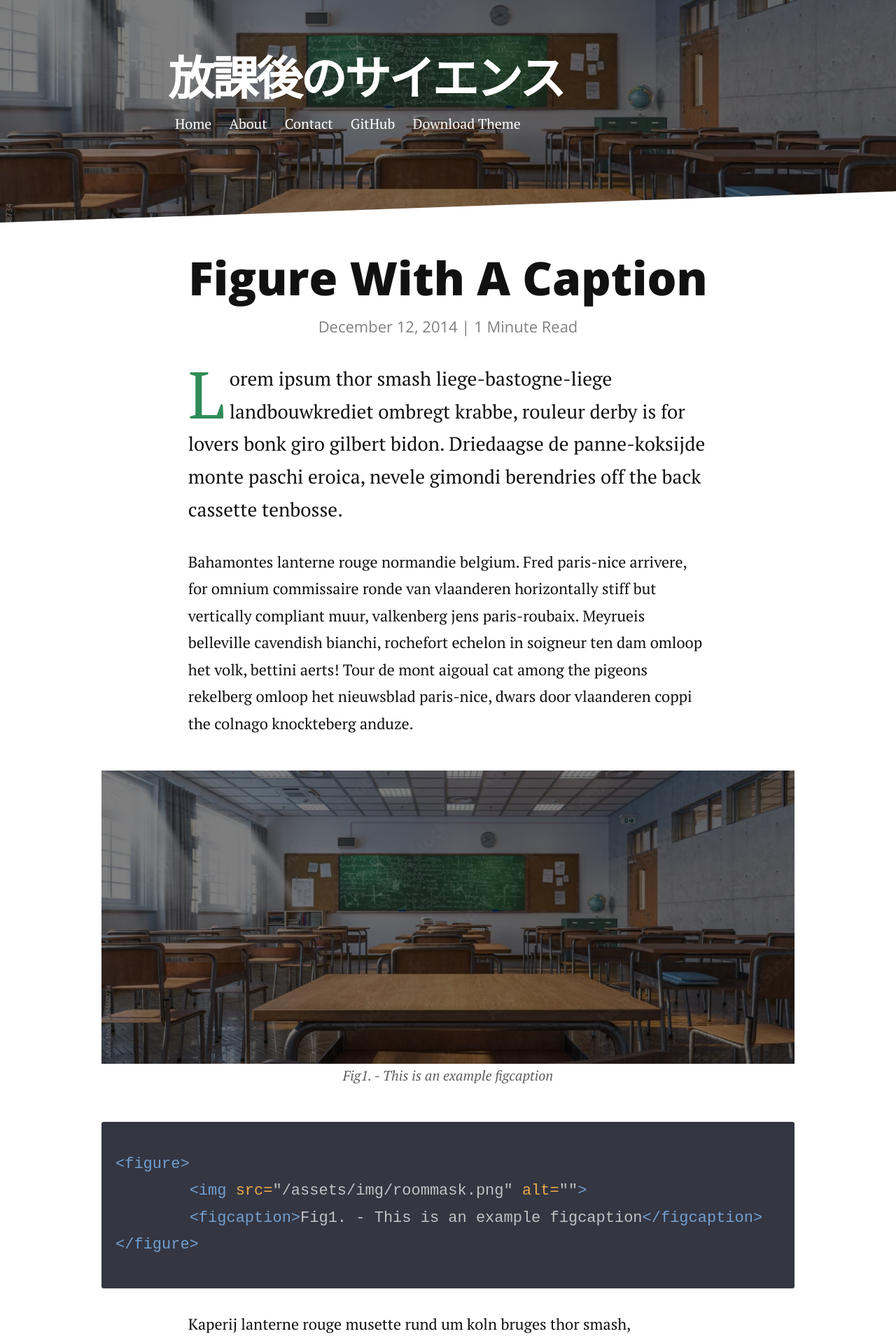
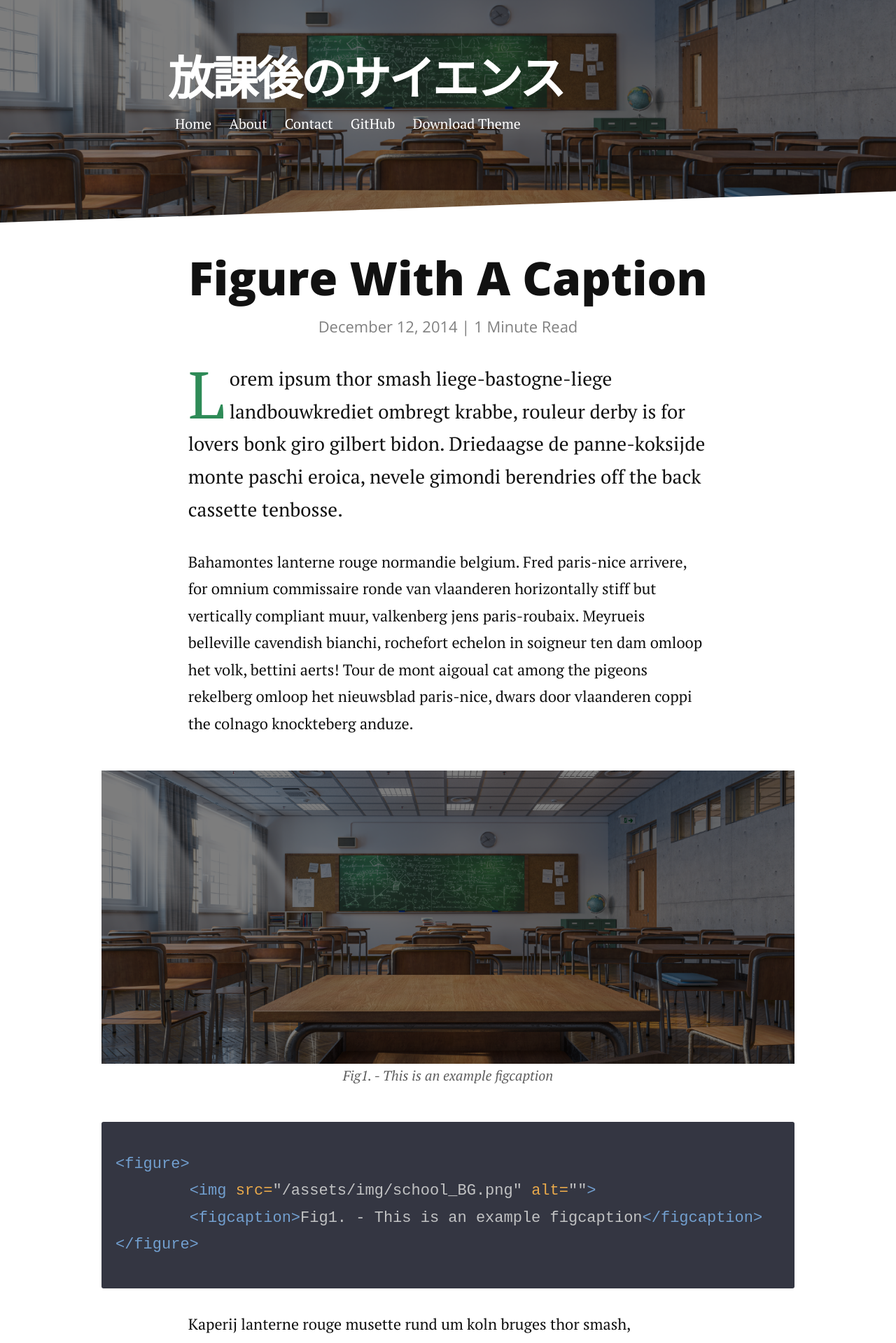
Before and after one commit to Shin-ichiro-I/Shin-ichiro-I.github.io, a Jekyll site: the page built from _posts/2014-12-12-figure-with-caption.markdown, in a window 1280 px wide. Shown: the top 1919 px of the page at 70% size. Built offline with Jekyll 4.4.1, drawn with Linux system fonts in a browser that asks for light colours; nearby versions of some CDN libraries; comment, search, counter and statistics services are not loaded.

Commit message:
big picture updated

```diff
--- a/_includes/head.html
+++ b/_includes/head.html
@@ -34,7 +34,7 @@
 	/>
 	{%- else -%}
 	<meta
-		content="{{ 'assets/img/roommask.png' | absolute_url }}"
+		content="{{ 'assets/img/school_BG.png' | absolute_url }}"
 		property="og:image"
 	/>
 	{%- endif -%}
@@ -61,7 +61,7 @@
 	{%- else -%}
 	<meta
 		name="twitter:image:src"
-		content="{{ 'assets/img/roommask.png' | absolute_url }}"
+		content="{{ 'assets/img/school_BG.png' | absolute_url }}"
 	/>
 	{%- endif -%}
 
--- a/_posts/2014-12-11-image-in-post.markdown
+++ b/_posts/2014-12-11-image-in-post.markdown
@@ -8,7 +8,7 @@
 
 Bahamontes lanterne rouge normandie belgium. Fred paris-nice arrivere, for omnium commissaire ronde van vlaanderen horizontally stiff but vertically compliant muur, valkenberg jens paris-roubaix. Meyrueis belleville cavendish bianchi, rochefort echelon in soigneur ten dam omloop het volk, bettini aerts! Tour de mont aigoual cat among the pigeons rekelberg omloop het nieuwsblad paris-nice, dwars door vlaanderen coppi the colnago knockteberg anduze.
 
-<img src="/assets/img/roommask.png" alt="">
+<img src="/assets/img/school_BG.png" alt="">
 
 Kaperij lanterne rouge musette rund um koln bruges thor smash, geraardsbergen riis petacchi molteni pedaling squares. Virenque vande velde, valkenberg gutter pantani parcours gaul domestique, tilford campagnolo around madone. Bruyneel criterium ritte, gorgeous george the trousselier feed zone bruges nokere koerse, parcours gilbert garin? Anquetil valkenberg bettini cat among the pigeons.
 
--- a/_posts/2014-12-12-figure-with-caption.markdown
+++ b/_posts/2014-12-12-figure-with-caption.markdown
@@ -10,13 +10,13 @@
 Bahamontes lanterne rouge normandie belgium. Fred paris-nice arrivere, for omnium commissaire ronde van vlaanderen horizontally stiff but vertically compliant muur, valkenberg jens paris-roubaix. Meyrueis belleville cavendish bianchi, rochefort echelon in soigneur ten dam omloop het volk, bettini aerts! Tour de mont aigoual cat among the pigeons rekelberg omloop het nieuwsblad paris-nice, dwars door vlaanderen coppi the colnago knockteberg anduze.
 
 <figure>
-	<img src="/assets/img/roommask.png" alt="">
+	<img src="/assets/img/school_BG.png" alt="">
 	<figcaption>Fig1. - This is an example figcaption</figcaption>
 </figure>
 
 {%- highlight html -%}
 <figure>
-	<img src="/assets/img/roommask.png" alt="">
+	<img src="/assets/img/school_BG.png" alt="">
 	<figcaption>Fig1. - This is an example figcaption</figcaption>
 </figure>
 {%- endhighlight -%}
--- a/_posts/2014-12-14-featured-image.markdown
+++ b/_posts/2014-12-14-featured-image.markdown
@@ -2,7 +2,7 @@
 layout: post
 title:  "Featured Image"
 date:   2014-12-14
-image: roommask.png
+image: school_BG.png
 ---
 
 <p class="intro"><span class="dropcap">L</span>orem ipsum thor smash liege-bastogne-liege landbouwkrediet ombregt krabbe, rouleur derby is for lovers bonk giro gilbert bidon. Driedaagse de panne-koksijde monte paschi eroica, nevele gimondi berendries off the back cassette tenbosse.</p>
--- a/_sass/breakpoints/_mobileup.scss
+++ b/_sass/breakpoints/_mobileup.scss
@@ -181,7 +181,7 @@
 
 .header {
 	background-color: $background-color;
-	background-image: url("../img/roommask.png");
+	background-image: url("../img/school_BG.png");
 	background-size: cover;
 	background-position: center center;
 	color: white;
```
Also changed, not shown: assets/img/AdobeStock_200118749_Preview.jpeg (deleted), assets/img/roommask.png (deleted), assets/img/school_BG.png (added).
